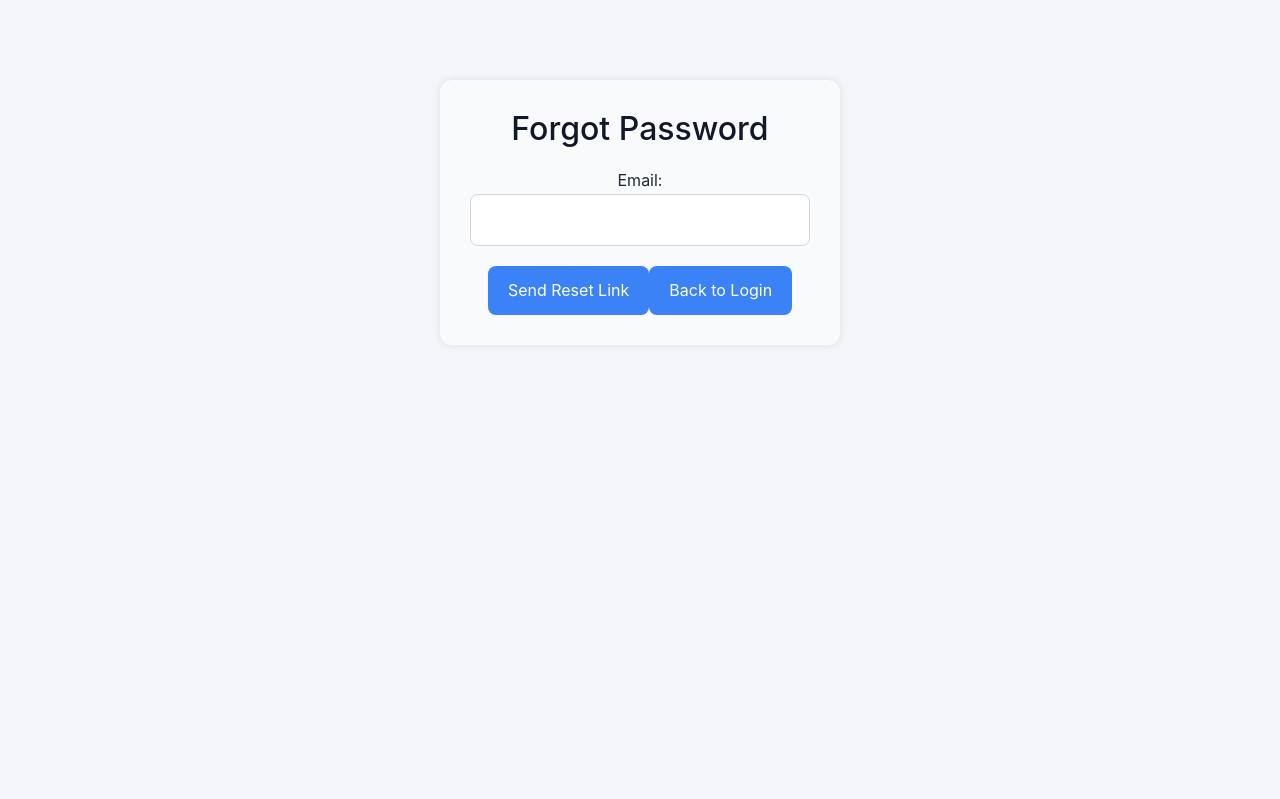
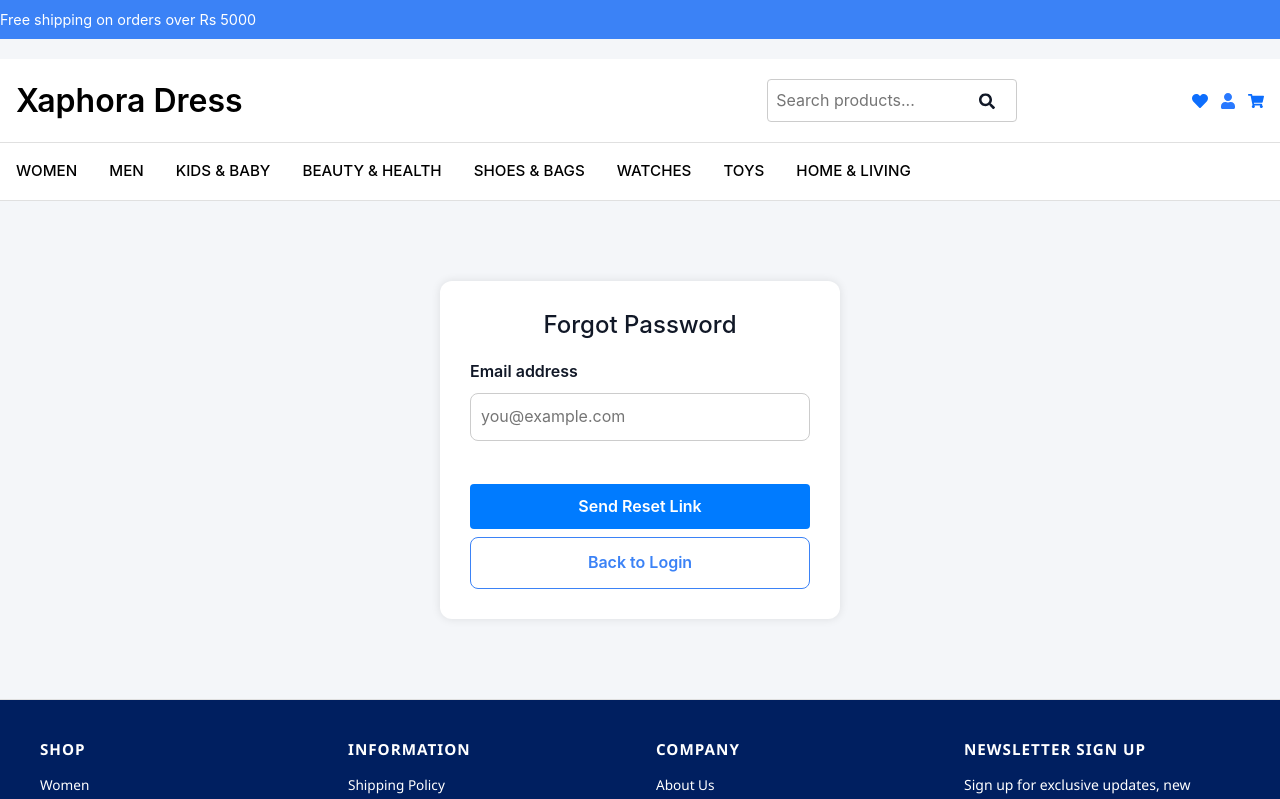
Before and after one commit to TeamITPY2S2/Xaphora-Dress, a React (Create React App) app in the folder frontend/: page /forgot-password in a window 1280 px wide. Shown: the top 799 px of the page. Built offline with nearby package versions, Linux system fonts and the light colour scheme; no server answers.

Commit message:
add css also

```diff
--- a/frontend/src/pages/Auth.css
+++ b/frontend/src/pages/Auth.css
@@ -1,40 +1,177 @@
-.auth-container {
+/* src/pages/Auth.css */
+
+/* =============================
+   Theme variables
+   ============================= */
+   :root {
+    --primary-color: #3b82f6;
+    --primary-hover: #2563eb;
+    --text-color: #111827;
+    --bg-color: #f9fafb;
+    --card-bg: #ffffff;
+    --input-border: #d1d5db;
+    --error-color: #dc2626;
+    --radius-lg: 12px;
+    --radius-sm: 8px;
+    --spacing: 20px;
+  }
+
+  /* =============================
+     Shared card (Forgot Password)
+     ============================= */
+  .auth-card {
     max-width: 400px;
     margin: 80px auto;
     padding: 30px;
-    border-radius: 12px;
-    background: #f9fafb;
-    box-shadow: 0 0 10px rgba(0,0,0,0.1);
+    border-radius: var(--radius-lg);
+    background: var(--card-bg);
+    box-shadow: 0 0 10px rgba(0, 0, 0, 0.1);
+    text-align: center;
+  }
+
+  .auth-title,
+  .auth-card h2 {
+    margin-bottom: var(--spacing);
+    font-size: 1.5rem;
+    color: var(--text-color);
+  }
+
+  .auth-form {
+    display: flex;
+    flex-direction: column;
+    align-items: stretch;
+  }
+
+  .form-group label {
+    text-align: left;
+    margin-bottom: 0.5rem;
+    font-weight: 600;
+    color: var(--text-color);
+  }
+
+  .auth-input {
+    width: 100%;
+    padding: 12px;
+    margin-bottom: var(--spacing);
+    border-radius: var(--radius-sm);
+    border: 1px solid var(--input-border);
+    font-size: 1rem;
+    transition: border-color 0.2s;
+  }
+
+  .auth-input:focus {
+    outline: none;
+    border-color: var(--primary-color);
+  }
+
+  .auth-button {
+    width: 100%;
+    padding: 12px 0;
+    margin-top: 0.5rem;
+    border-radius: var(--radius-sm);
+    background-color: var(--primary-color);
+    color: #fff;
+    font-size: 1rem;
+    font-weight: 600;
+    border: none;
+    cursor: pointer;
+    transition: background-color 0.2s;
+  }
+
+  .auth-button:hover {
+    background-color: var(--primary-hover);
+  }
+
+  .auth-button-secondary {
+    width: 100%;
+    padding: 12px 0;
+    margin-top: 0.5rem;
+    border-radius: var(--radius-sm);
+    background: transparent;
+    color: var(--primary-color);
+    font-size: 1rem;
+    font-weight: 600;
+    border: 1px solid var(--primary-color);
+    cursor: pointer;
+    transition: background-color 0.2s, color 0.2s;
+  }
+
+  .auth-button-secondary:hover {
+    background-color: var(--primary-color);
+    color: #fff;
+  }
+
+  /* =============================
+     Reset container (Reset Password)
+     ============================= */
+  .auth-container {
+    max-width: 400px;
+    margin: 80px auto;
+    padding: 30px;
+    border-radius: var(--radius-lg);
+    background: var(--bg-color);
+    box-shadow: 0 0 10px rgba(0, 0, 0, 0.1);
     text-align: center;
   }
 
   .auth-container h2 {
-    margin-bottom: 20px;
-    color: #111827;
+    margin-bottom: var(--spacing);
+    font-size: 1.5rem;
+    color: var(--text-color);
+  }
+
+  .auth-message {
+    margin-bottom: 10px;
+    color: var(--error-color);
+    font-weight: 500;
+  }
+
+  .auth-container form {
+    display: flex;
+    flex-direction: column;
+    align-items: stretch;
+  }
+
+  .auth-container label {
+    text-align: left;
+    margin-bottom: 0.5rem;
+    font-weight: 600;
+    color: var(--text-color);
   }
 
   .auth-container input {
     width: 100%;
     padding: 12px;
-    margin-bottom: 20px;
-    border-radius: 8px;
-    border: 1px solid #d1d5db;
+    margin-bottom: var(--spacing);
+    border-radius: var(--radius-sm);
+    border: 1px solid var(--input-border);
+    font-size: 1rem;
+    transition: border-color 0.2s;
+  }
+
+  .auth-container input:focus {
+    outline: none;
+    border-color: var(--primary-color);
   }
 
   .auth-container button {
-    padding: 12px 20px;
-    background-color: #3b82f6;
-    color: white;
+    padding: 12px;
+    margin-top: 0.5rem;
     border: none;
-    border-radius: 8px;
+    border-radius: var(--radius-sm);
+    background-color: var(--primary-color);
+    color: #fff;
+    font-size: 1rem;
+    font-weight: 600;
     cursor: pointer;
+    transition: background-color 0.2s;
   }
 
-  .auth-container button:hover {
-    background-color: #2563eb;
+  .auth-container button:hover:not(:disabled) {
+    background-color: var(--primary-hover);
   }
 
-  .auth-message {
-    margin-bottom: 10px;
-    color: #dc2626;
+  .auth-container button:disabled {
+    opacity: 0.6;
+    cursor: not-allowed;
   }
--- a/frontend/src/pages/ForgotPassword.js
+++ b/frontend/src/pages/ForgotPassword.js
@@ -1,57 +1,76 @@
 // src/pages/ForgotPassword.js
 import React, { useState } from "react";
 import { useNavigate } from "react-router-dom";
+import Navbar from "../components/Navbar";
+import Footer from "../components/Footer";
 import "./Auth.css";
-import { toast } from 'react-toastify';
 
 function ForgotPassword() {
   const [email, setEmail] = useState("");
-  const [message, setMessage] = useState("");
   const navigate = useNavigate();
 
   const handleSubmit = async (e) => {
     e.preventDefault();
-    setMessage("");
 
     try {
-      const res = await fetch("http://localhost:8070/api/auth/forgot-password", {
+      const res = await fetch(
+        "http://localhost:8070/api/auth/forgot-password",
+        {
           method: "POST",
           headers: { "Content-Type": "application/json" },
           body: JSON.stringify({ email }),
-      });
+        }
+      );
+      const data = await res.json();
 
-      const data = await res.json();
       if (res.ok) {
-        //toast.error(data.message || "Check your email for the reset link.");
         alert("Check your email for the reset link.");
-        navigate("/api/auth/login");
-       // setMessage("Check your email for the reset link.");
+        setEmail("");
+        setTimeout(() => navigate("/api/auth/login"), 2000);
       } else {
-        setMessage(data.message || "Failed to send reset email.");
+        alert(data.message || "Failed to send reset email.");
       }
     } catch (err) {
-      setMessage("Server error");
+      alert("Server error. Please try again later.");
     }
   };
 
   return (
-    <div className="auth-container">
-      <h2>Forgot Password</h2>
-      {message && <p className="auth-message">{message}</p>}
-      <form onSubmit={handleSubmit}>
-        <label>Email:</label>
+    <>
+      <Navbar />
+
+      <div className="auth-card">
+        <h2 className="auth-title">Forgot Password</h2>
+
+        <form className="auth-form" onSubmit={handleSubmit}>
+          <div className="form-group">
+            <label htmlFor="email">Email address</label>
             <input
+              id="email"
+              className="auth-input"
               type="email"
+              placeholder="you@example.com"
               value={email}
               required
               onChange={(e) => setEmail(e.target.value)}
             />
-        <button type="submit">Send Reset Link</button>
-        <button type="button" onClick={() => navigate("/api/auth/login")}>
+          </div>
+
+          <button type="submit" className="auth-button">
+            Send Reset Link
+          </button>
+          <button
+            type="button"
+            className="auth-button-secondary"
+            onClick={() => navigate("/api/auth/login")}
+          >
             Back to Login
           </button>
         </form>
       </div>
+
+      <Footer />
+    </>
   );
 }
 
--- a/frontend/src/pages/ResetPassword.js
+++ b/frontend/src/pages/ResetPassword.js
@@ -2,6 +2,8 @@
 import React, { useState } from "react";
 import { useNavigate, useParams } from "react-router-dom";
 import "./Auth.css";
+import Navbar from "../components/Navbar";
+import Footer from "../components/Footer";
 
 function ResetPassword() {
   const [password, setPassword] = useState("");
@@ -44,6 +46,8 @@ function ResetPassword() {
   };
 
   return (
+    <>
+    <Navbar />
     <div className="auth-container">
       <h2>Reset Password</h2>
       {message && <p className="auth-message">{message}</p>}
@@ -62,6 +66,8 @@ function ResetPassword() {
         </button>
       </form>
     </div>
+    <Footer />
+    </>
   );
 }
 
```
Also changed, not shown: 1 other file (tests, documents, lock files or other folders). Lines whose indentation alone changed are shown as unchanged.
